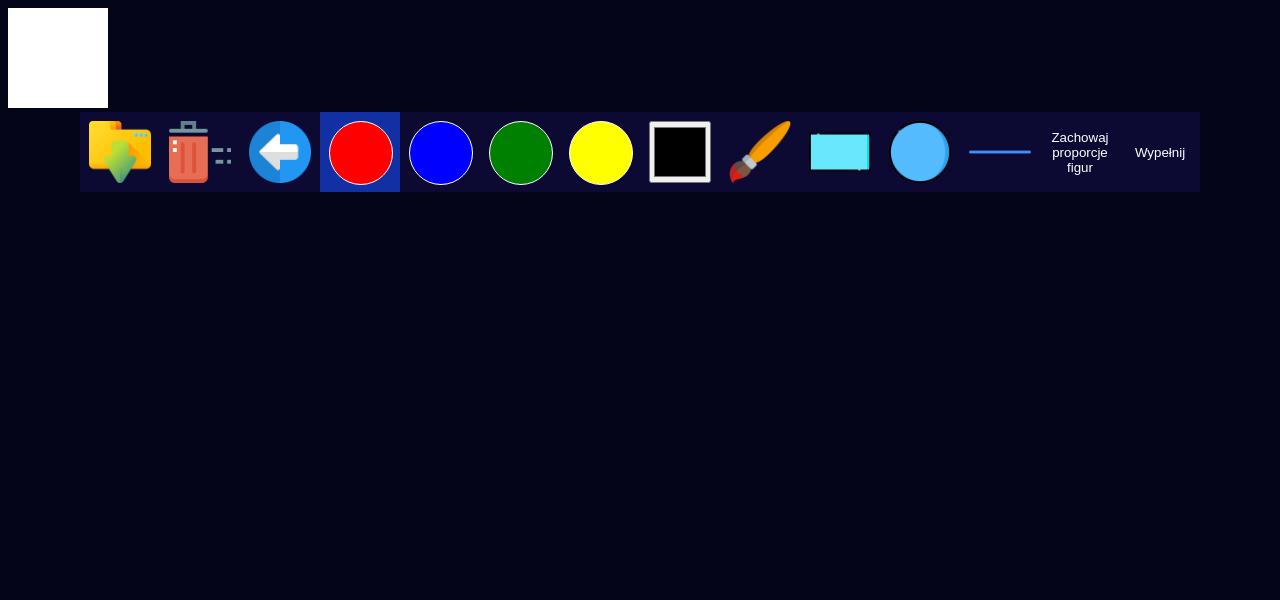
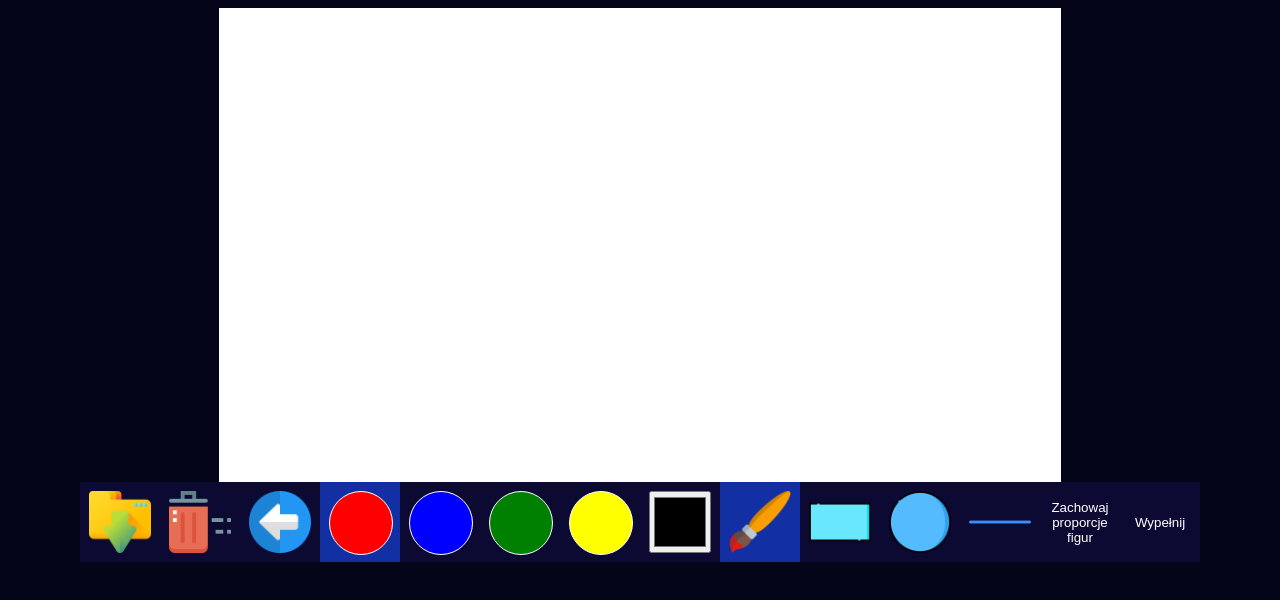
Before and after one commit to gtoste/paint, a website built with webpack: page dist/index.html in a window 1280 px wide. Built offline with Linux system fonts and the light colour scheme.

Commit message:
add button functionality

```diff
--- /dev/null
+++ b/src/Mode.ts
@@ -0,0 +1,6 @@
+export enum Mode{
+    brush,
+    rectangle,
+    circle,
+    line
+}
--- /dev/null
+++ b/src/canvas.ts
@@ -0,0 +1,55 @@
+import { Mode } from "./Mode";
+
+export class Canvas {
+    private canvas : HTMLCanvasElement;
+    private history : [Object];
+    private mode : Mode;
+    private color : string;
+    private proportions : boolean;
+    private fill : boolean;
+
+
+    constructor(canvas : HTMLCanvasElement) {
+        this.canvas = canvas;
+        this.resize();
+        document.body.onresize = this.resize;
+        canvas.onmousedown = ()=>{canvas.onmousemove = this.draw};
+        canvas.onmouseup = ()=>{canvas.onmousemove = null}
+
+        this.mode = Mode.brush;
+        this.color = "red";
+        this.proportions = false;
+        this.fill = false;
+    }
+
+    private resize(){
+        let width = document.body.offsetWidth * 2/3;
+        this.canvas.width = width;
+        this.canvas.height = 9/16 * width;
+    }
+
+    private getMousePos(evt : MouseEvent) {
+        var rect = this.canvas.getBoundingClientRect(),
+          scaleX = this.canvas.width / rect.width,
+          scaleY = this.canvas.height / rect.height;
+
+        return {
+          x: (evt.clientX - rect.left) * scaleX,
+          y: (evt.clientY - rect.top) * scaleY
+        }
+      }
+
+    private draw(){
+        console.log("test");
+    }
+
+
+    public setMode(mode : Mode){ this.mode = mode }
+    public getMode(){ return this.mode }
+    public setColor(color : string){ this.color = color }
+    public getColor(){ return this.color }
+    public setProportions(){ this.proportions = !this.proportions }
+    public getProportions(){ return this.proportions }
+    public setFill(){ this.fill = !this.fill }
+    public getFill(){ return this.fill }
+}
--- a/src/index.ts
+++ b/src/index.ts
@@ -1,3 +1,6 @@
+import { Canvas } from "./canvas";
+import { Mode } from "./Mode";
+
 //init
 const canvas : HTMLCanvasElement = <HTMLCanvasElement>document.getElementById("canvas");
 
@@ -14,5 +17,42 @@ const option_brush : HTMLButtonElement = <HTMLButtonElement>document.getElementB
 const option_rectangle : HTMLButtonElement = <HTMLButtonElement>document.getElementById("options_rectangle");
 const option_circle : HTMLButtonElement = <HTMLButtonElement>document.getElementById("options_circle");
 const option_line : HTMLButtonElement = <HTMLButtonElement>document.getElementById("options_line");
-const option_proportions : HTMLButtonElement = <HTMLButtonElement>document.getElementById("options_propotions");
+const option_proportions : HTMLButtonElement = <HTMLButtonElement>document.getElementById("options_proportions");
 const option_fill : HTMLButtonElement = <HTMLButtonElement>document.getElementById("options_fill");
+
+
+
+let c = new Canvas(canvas);
+
+let currently_selected_color : HTMLElement = option_color_red;
+let currently_selected_mode : HTMLButtonElement = option_brush;
+option_color_red.classList.add("selected");
+option_brush.classList.add("selected");
+
+const select_color = (color : string, csc : HTMLElement)=>
+{
+    c.setColor(color);
+    currently_selected_color.classList.remove("selected");
+    csc.classList.add("selected");
+    currently_selected_color = csc;
+}
+
+const select_mode = (mode : Mode, csm : HTMLButtonElement) =>{
+    c.setMode(mode);
+    currently_selected_mode.classList.remove("selected");
+    csm.classList.add("selected");
+    currently_selected_mode = csm;
+}
+
+option_color_red.onclick = () =>{ select_color("red", option_color_red)}
+option_color_blue.onclick = () =>{select_color("blue", option_color_blue)}
+option_color_green.onclick = () =>{select_color("green", option_color_green)}
+option_color_yellow.onclick = () =>{select_color("yellow", option_color_yellow)}
+color_picker.onclick = () =>{select_color(color_picker.value, color_picker.parentElement)}
+
+option_brush.onclick = () => {select_mode(Mode.brush, option_brush)}
+option_rectangle.onclick = () => {select_mode(Mode.rectangle, option_rectangle)}
+option_circle.onclick = () => {select_mode(Mode.circle, option_circle)}
+option_line.onclick = () => {select_mode(Mode.line, option_line)}
+option_proportions.onclick = ()=>{c.getProportions() ? option_proportions.classList.remove("selected") : option_proportions.classList.add("selected"); c.setProportions();}
+option_fill.onclick = ()=>{c.getFill() ? option_fill.classList.remove("selected") : option_fill.classList.add("selected"); c.setFill();}
```
Also changed, not shown: dist/bundle.js, dist/index.html, dist/style.css.
